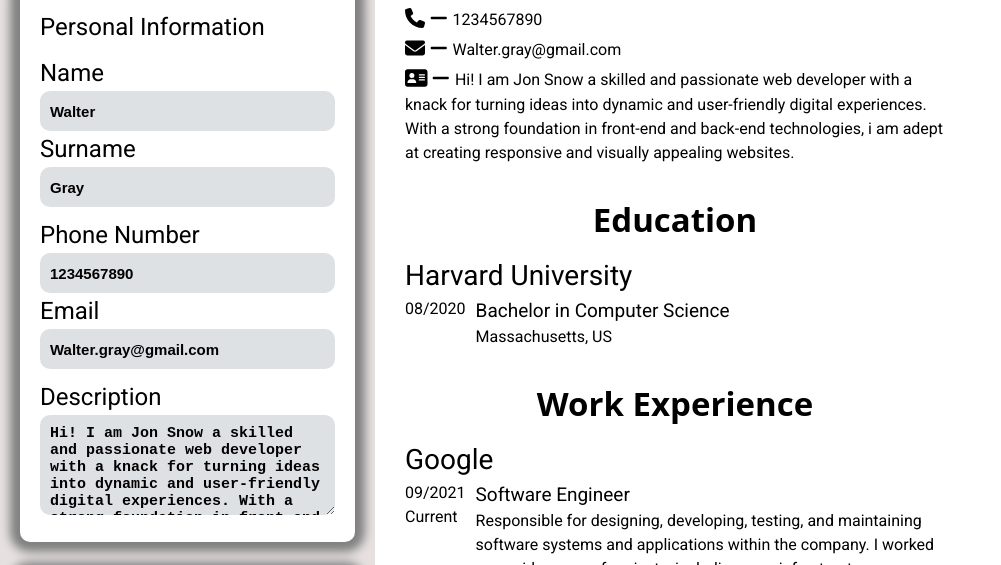
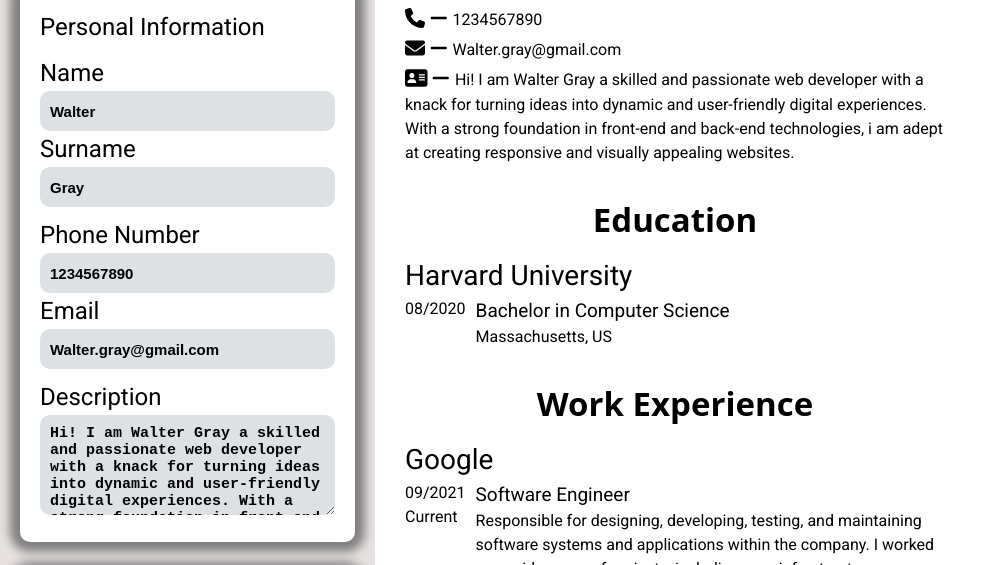
Before and after one commit to Beppe94/Cv-Project, a React (Vite) app: page / in a window 1280 px wide. Shown: the part 156-721 px from the top of the page, without its empty margins (0-1001 px from the left). Built offline with nearby package versions, Linux system fonts and the light colour scheme; a web font is replaced by a local one.

Commit message:
fix data description to match name

```diff
--- a/src/data.js
+++ b/src/data.js
@@ -7,7 +7,7 @@ const data = {
         surname: 'Gray',
         phoneNumber: '1234567890',
         email: 'Walter.gray@gmail.com',
-        description: 'Hi! I am Jon Snow a skilled and passionate web developer with a knack for turning ideas into dynamic and user-friendly digital experiences. With a strong foundation in front-end and back-end technologies, i am adept at creating responsive and visually appealing websites. '
+        description: 'Hi! I am Walter Gray a skilled and passionate web developer with a knack for turning ideas into dynamic and user-friendly digital experiences. With a strong foundation in front-end and back-end technologies, i am adept at creating responsive and visually appealing websites. '
       },
       educations: [
         {
```
